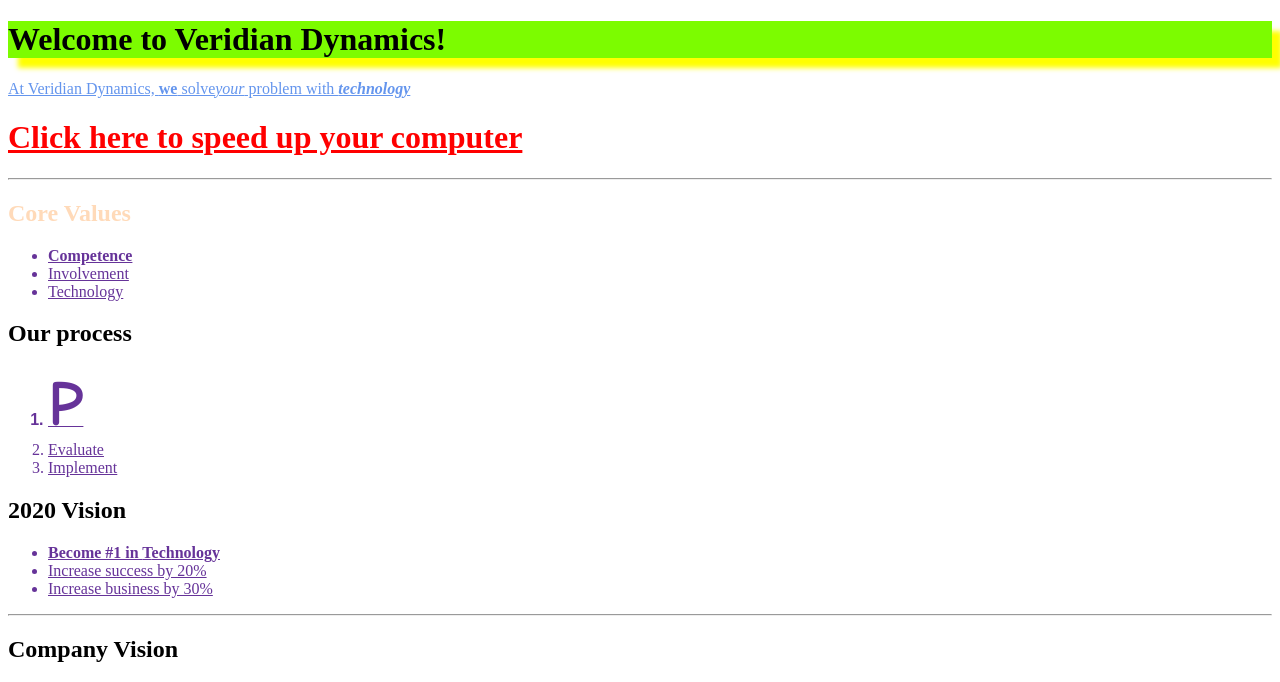
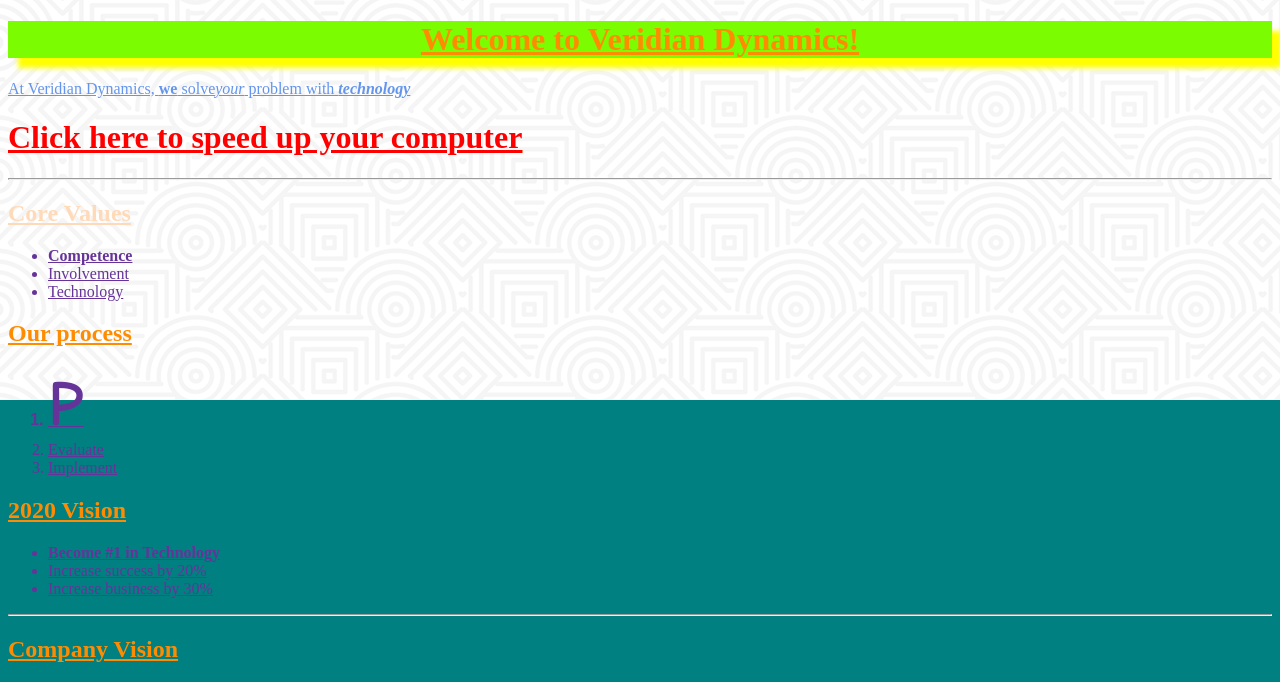
Before and after one commit to CodeupClassroom/sequoia_web_exercises, a plain HTML site: page welcome.html in a window 1280 px wide. Shown: the top 682 px of the page. Drawn offline with Linux system fonts and the light colour scheme; grey boxes are pictures that could not be loaded.

Commit message:
Add styling to welcome.html

```diff
--- a/welcome.html
+++ b/welcome.html
@@ -5,10 +5,16 @@
     <meta charset="UTF-8">
 
     <style>
+        h1, h2, h3, h4, h5, h6 {
+            color: darkorange;
+            text-decoration: underline;
+        }
         /* element selector */
-        body table{
+        body {
             color: aquamarine;
-            background: darksalmon;
+            background-color: teal;
+            background-image: url("images/hypnotize.png");
+            background-repeat: repeat-x;
         }
 
         /* Multiple Selector */
@@ -44,7 +50,7 @@
         header>h1 {
             background-color: lawngreen;
             box-shadow: 10px 10px 5px yellow    ;
-
+            text-align: center;
         }
 
 
```
Also changed, not shown: images/hypnotize.png (added).
